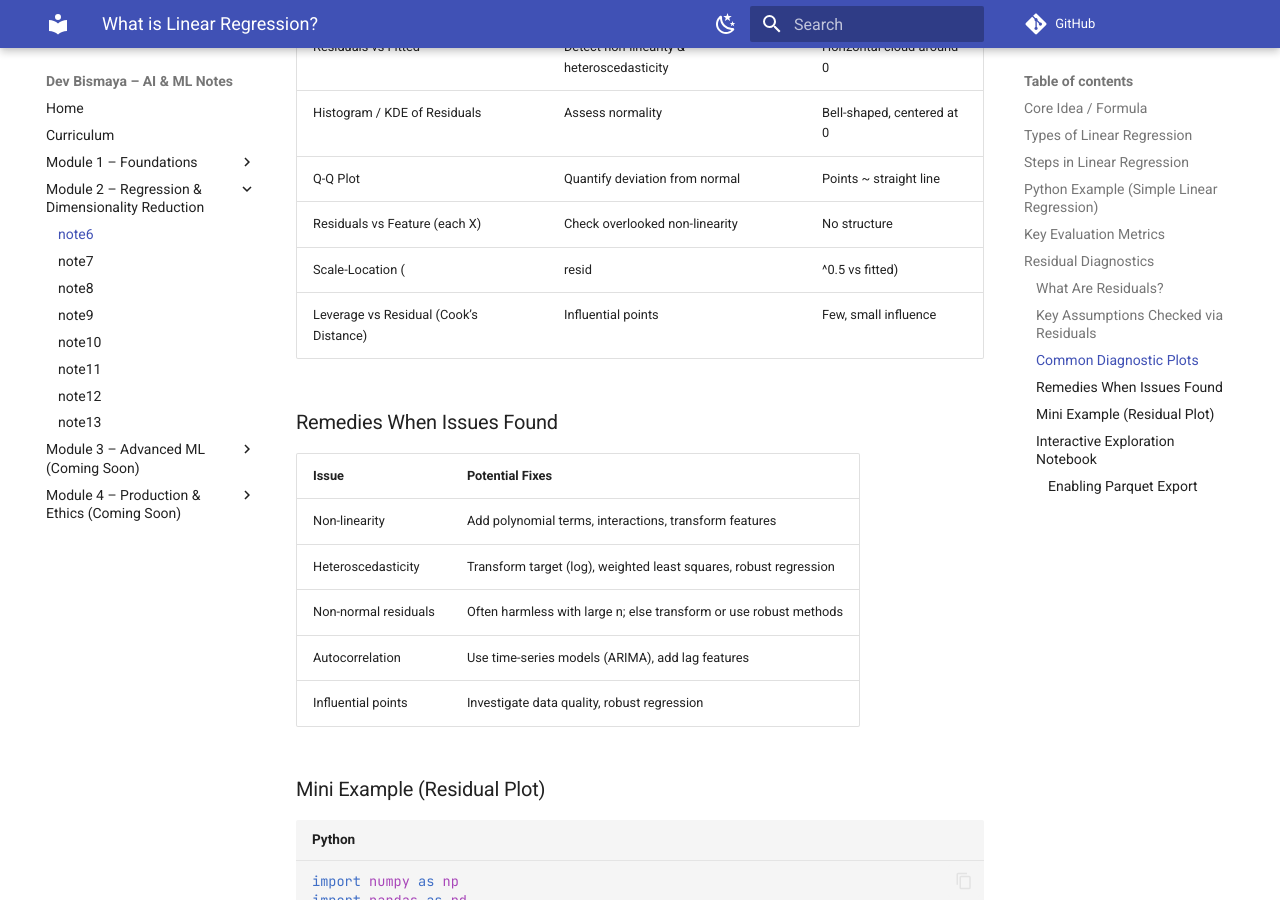
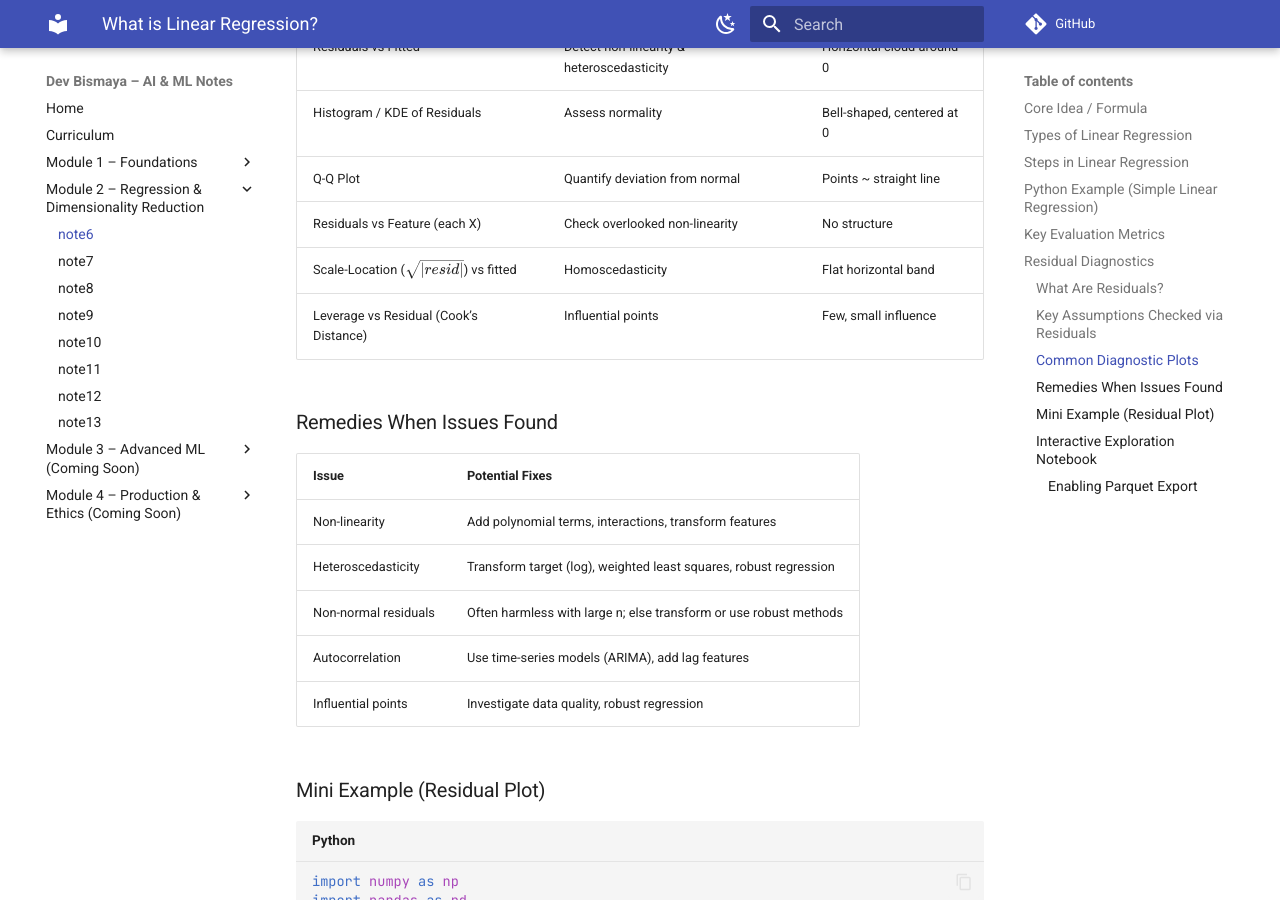
Before and after one commit to dukebismaya/MLUP-Notes, an MkDocs documentation site: the page built from docs/notes/note6.md, in a window 1280 px wide and 900 px high, scrolled down 3401 px. Built offline with MkDocs 1.6.1 and Material for MkDocs 9.7.7, drawn with Linux system fonts in a browser that asks for light colours; comment, search, counter and statistics services are not loaded.

Commit message:
docs(note6): fix inline math in table by escaping absolute value bars and adding parentheses

```diff
--- a/docs/notes/note6.md
+++ b/docs/notes/note6.md
@@ -121,7 +121,7 @@ Residual $e_i = y_i - \hat{y}_i$ (difference between actual and predicted). A go
 | Histogram / KDE of Residuals | Assess normality | Bell-shaped, centered at 0 |
 | Q-Q Plot | Quantify deviation from normal | Points ~ straight line |
 | Residuals vs Feature (each X) | Check overlooked non-linearity | No structure |
-| Scale-Location (|resid|^0.5 vs fitted) | Homoscedasticity | Flat horizontal band |
+| Scale-Location ($\sqrt{\lvert resid \rvert}$) vs fitted | Homoscedasticity | Flat horizontal band |
 | Leverage vs Residual (Cook’s Distance) | Influential points | Few, small influence |
 
 ### Remedies When Issues Found
```
